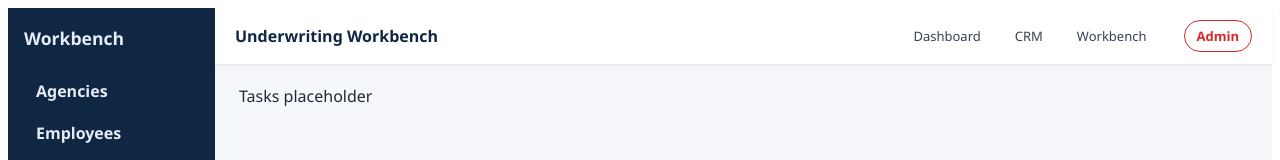
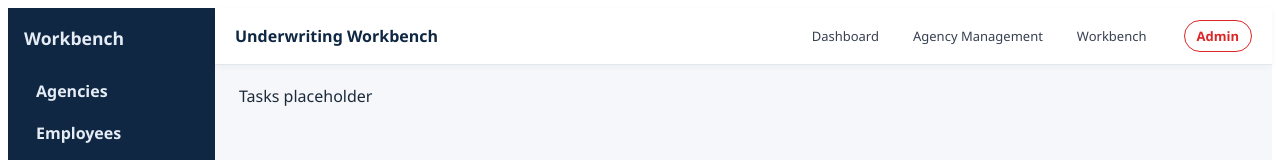
Before and after one commit to Leif-oss/uw-workbench, a React (Vite) app in the folder frontend/: page /tasks in a window 1280 px wide. Shown: the top 160 px of the page. Built offline with nearby package versions, Linux system fonts and the light colour scheme; no server answers.

Commit message:
Rename CRM to Agency Management across all UI elements

```diff
--- a/frontend/src/layout/Sidebar.tsx
+++ b/frontend/src/layout/Sidebar.tsx
@@ -64,7 +64,7 @@ function Sidebar() {
 
   if (isCrm) {
     itemsToRender = crmItems;
-    sectionTitle = "CRM";
+    sectionTitle = "Agency Management";
   } else if (isWorkbench) {
     itemsToRender = workbenchItems;
     sectionTitle = "Workbench";
--- a/frontend/src/layout/Topbar.tsx
+++ b/frontend/src/layout/Topbar.tsx
@@ -36,11 +36,11 @@ function Topbar() {
 
   return (
     <header style={topbarStyles}>
-      <div style={titleStyles}>{isCrm ? "CRM" : "Underwriting Workbench"}</div>
+      <div style={titleStyles}>{isCrm ? "Agency Management" : "Underwriting Workbench"}</div>
       <div style={{ display: "flex", gap: 8, alignItems: "center" }}>
         {[
           { to: "/dashboard", label: "Dashboard" },
-          { to: "/crm", label: "CRM" },
+          { to: "/crm", label: "Agency Management" },
           { to: "/workbench", label: "Workbench" },
         ].map((link) => (
           <NavLink
```
